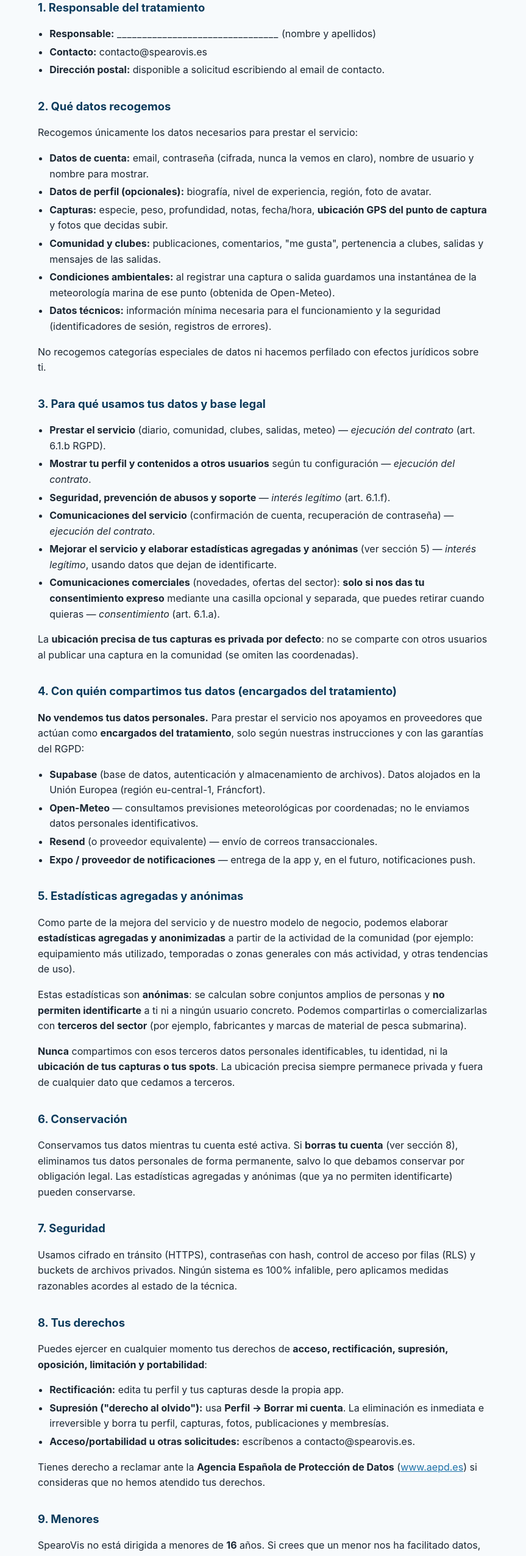
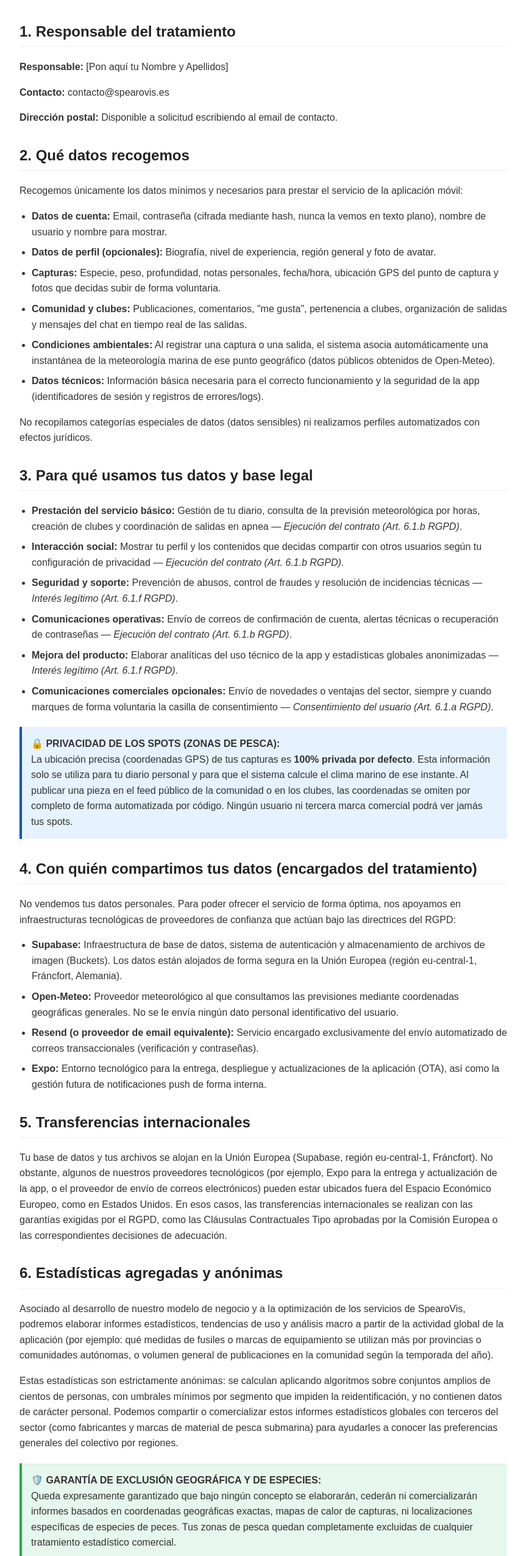
Before and after one commit to JgTechStudio/spearovis-legal, a plain HTML site: page privacidad.html in a window 1280 px wide. Shown: the part 240-2792 px from the top of the page at 61% size, without its empty margins (208-1071 px from the left). Drawn offline with Linux system fonts and the light colour scheme.

Commit message:
Privacidad: +transferencias internacionales, fix ruta de baja, exclusión geográfica y de especies, edad

```diff
--- a/privacidad.html
+++ b/privacidad.html
@@ -1,105 +1,103 @@
 <!DOCTYPE html>
 <html lang="es">
 <head>
-<meta charset="utf-8" />
-<meta name="viewport" content="width=device-width, initial-scale=1" />
-<title>Política de Privacidad — SpearoVis</title>
+    <meta charset="UTF-8">
+    <meta name="viewport" content="width=device-width, initial-scale=1.0">
+    <title>Política de Privacidad - SpearoVis</title>
     <style>
-  :root { color-scheme: light dark; }
-  body {
-    font-family: -apple-system, BlinkMacSystemFont, "Segoe UI", Roboto, Helvetica, Arial, sans-serif;
-    line-height: 1.6; color: #1a2632; background: #f7fafc;
-    max-width: 740px; margin: 0 auto; padding: 28px 20px 64px;
-  }
-  h1 { font-size: 1.7rem; margin: 0 0 4px; }
-  h2 { font-size: 1.15rem; margin: 32px 0 8px; color: #0b3a5b; }
-  .meta { color: #5a7184; font-size: .9rem; margin-bottom: 20px; }
-  .note { background: #fff6e5; border: 1px solid #f0d28a; border-radius: 10px; padding: 12px 14px; font-size: .9rem; color: #6b4e16; }
-  ul { padding-left: 1.2em; }
-  li { margin: 4px 0; }
-  a { color: #1e72a8; }
-  .blank { letter-spacing: 1px; }
-  @media (prefers-color-scheme: dark) {
-    body { color: #e8f1f8; background: #0b2433; }
-    h2 { color: #5ab0e0; }
-    .meta { color: #9fc0d8; }
-    .note { background: #2a2410; border-color: #5c5020; color: #e8d9a8; }
-    a { color: #5ab0e0; }
-  }
+        body { font-family: Arial, sans-serif; line-height: 1.6; color: #333; max-width: 800px; margin: 0 auto; padding: 20px; }
+        h1 { color: #0056b3; border-bottom: 2px solid #0056b3; padding-bottom: 10px; margin-bottom: 20px; }
+        h2 { color: #222; margin-top: 30px; border-bottom: 1px solid #eee; padding-bottom: 5px; }
+        ul { padding-left: 20px; }
+        li { margin-bottom: 8px; }
+        .highlight { background-color: #e6f2ff; padding: 15px; border-left: 4px solid #0056b3; margin: 20px 0; border-radius: 0 4px 4px 0; }
+        .secure { background-color: #e6f7ed; padding: 15px; border-left: 4px solid #28a745; margin: 20px 0; border-radius: 0 4px 4px 0; }
     </style>
 </head>
 <body>
+
     <h1>Política de Privacidad — SpearoVis</h1>
-<p class="meta">Última actualización: 11 de junio de 2026</p>
+    <p><strong>Última actualización:</strong> 11 de junio de 2026</p>
 
-<p>En SpearoVis nos tomamos en serio tu privacidad. Esta política explica qué datos recogemos, para qué los usamos y qué derechos tienes, conforme al Reglamento (UE) 2016/679 (RGPD) y la LOPDGDD.</p>
+    <p>En SpearoVis nos tomamos muy en serio tu privacidad. Esta política explica de forma transparente qué datos recogemos, para qué los usamos y qué derechos tienes, conforme al Reglamento (UE) 2016/679 (RGPD) y la LOPDGDD.</p>
 
     <h2>1. Responsable del tratamiento</h2>
-<ul>
-  <li><strong>Responsable:</strong> <span class="blank">________________________________</span> (nombre y apellidos)</li>
-  <li><strong>Contacto:</strong> contacto@spearovis.es</li>
-  <li><strong>Dirección postal:</strong> disponible a solicitud escribiendo al email de contacto.</li>
-</ul>
+    <p><strong>Responsable:</strong> [Pon aquí tu Nombre y Apellidos]</p>
+    <p><strong>Contacto:</strong> contacto@spearovis.es</p>
+    <p><strong>Dirección postal:</strong> Disponible a solicitud escribiendo al email de contacto.</p>
 
     <h2>2. Qué datos recogemos</h2>
-<p>Recogemos únicamente los datos necesarios para prestar el servicio:</p>
+    <p>Recogemos únicamente los datos mínimos y necesarios para prestar el servicio de la aplicación móvil:</p>
     <ul>
-  <li><strong>Datos de cuenta:</strong> email, contraseña (cifrada, nunca la vemos en claro), nombre de usuario y nombre para mostrar.</li>
-  <li><strong>Datos de perfil (opcionales):</strong> biografía, nivel de experiencia, región, foto de avatar.</li>
-  <li><strong>Capturas:</strong> especie, peso, profundidad, notas, fecha/hora, <strong>ubicación GPS del punto de captura</strong> y fotos que decidas subir.</li>
-  <li><strong>Comunidad y clubes:</strong> publicaciones, comentarios, "me gusta", pertenencia a clubes, salidas y mensajes de las salidas.</li>
-  <li><strong>Condiciones ambientales:</strong> al registrar una captura o salida guardamos una instantánea de la meteorología marina de ese punto (obtenida de Open-Meteo).</li>
-  <li><strong>Datos técnicos:</strong> información mínima necesaria para el funcionamiento y la seguridad (identificadores de sesión, registros de errores).</li>
+        <li><strong>Datos de cuenta:</strong> Email, contraseña (cifrada mediante hash, nunca la vemos en texto plano), nombre de usuario y nombre para mostrar.</li>
+        <li><strong>Datos de perfil (opcionales):</strong> Biografía, nivel de experiencia, región general y foto de avatar.</li>
+        <li><strong>Capturas:</strong> Especie, peso, profundidad, notas personales, fecha/hora, ubicación GPS del punto de captura y fotos que decidas subir de forma voluntaria.</li>
+        <li><strong>Comunidad y clubes:</strong> Publicaciones, comentarios, "me gusta", pertenencia a clubes, organización de salidas y mensajes del chat en tiempo real de las salidas.</li>
+        <li><strong>Condiciones ambientales:</strong> Al registrar una captura o una salida, el sistema asocia automáticamente una instantánea de la meteorología marina de ese punto geográfico (datos públicos obtenidos de Open-Meteo).</li>
+        <li><strong>Datos técnicos:</strong> Información básica necesaria para el correcto funcionamiento y la seguridad de la app (identificadores de sesión y registros de errores/logs).</li>
     </ul>
-<p>No recogemos categorías especiales de datos ni hacemos perfilado con efectos jurídicos sobre ti.</p>
+    <p>No recopilamos categorías especiales de datos (datos sensibles) ni realizamos perfiles automatizados con efectos jurídicos.</p>
 
     <h2>3. Para qué usamos tus datos y base legal</h2>
     <ul>
-  <li><strong>Prestar el servicio</strong> (diario, comunidad, clubes, salidas, meteo) — <em>ejecución del contrato</em> (art. 6.1.b RGPD).</li>
-  <li><strong>Mostrar tu perfil y contenidos a otros usuarios</strong> según tu configuración — <em>ejecución del contrato</em>.</li>
-  <li><strong>Seguridad, prevención de abusos y soporte</strong> — <em>interés legítimo</em> (art. 6.1.f).</li>
-  <li><strong>Comunicaciones del servicio</strong> (confirmación de cuenta, recuperación de contraseña) — <em>ejecución del contrato</em>.</li>
-  <li><strong>Mejorar el servicio y elaborar estadísticas agregadas y anónimas</strong> (ver sección 5) — <em>interés legítimo</em>, usando datos que dejan de identificarte.</li>
-  <li><strong>Comunicaciones comerciales</strong> (novedades, ofertas del sector): <strong>solo si nos das tu consentimiento expreso</strong> mediante una casilla opcional y separada, que puedes retirar cuando quieras — <em>consentimiento</em> (art. 6.1.a).</li>
+        <li><strong>Prestación del servicio básico:</strong> Gestión de tu diario, consulta de la previsión meteorológica por horas, creación de clubes y coordinación de salidas en apnea — <em>Ejecución del contrato (Art. 6.1.b RGPD)</em>.</li>
+        <li><strong>Interacción social:</strong> Mostrar tu perfil y los contenidos que decidas compartir con otros usuarios según tu configuración de privacidad — <em>Ejecución del contrato (Art. 6.1.b RGPD)</em>.</li>
+        <li><strong>Seguridad y soporte:</strong> Prevención de abusos, control de fraudes y resolución de incidencias técnicas — <em>Interés legítimo (Art. 6.1.f RGPD)</em>.</li>
+        <li><strong>Comunicaciones operativas:</strong> Envío de correos de confirmación de cuenta, alertas técnicas o recuperación de contraseñas — <em>Ejecución del contrato (Art. 6.1.b RGPD)</em>.</li>
+        <li><strong>Mejora del producto:</strong> Elaborar analíticas del uso técnico de la app y estadísticas globales anonimizadas — <em>Interés legítimo (Art. 6.1.f RGPD)</em>.</li>
+        <li><strong>Comunicaciones comerciales opcionales:</strong> Envío de novedades o ventajas del sector, siempre y cuando marques de forma voluntaria la casilla de consentimiento — <em>Consentimiento del usuario (Art. 6.1.a RGPD)</em>.</li>
     </ul>
-<p>La <strong>ubicación precisa de tus capturas es privada por defecto</strong>: no se comparte con otros usuarios al publicar una captura en la comunidad (se omiten las coordenadas).</p>
+
+    <div class="highlight">
+        <strong>🔒 PRIVACIDAD DE LOS SPOTS (ZONAS DE PESCA):</strong><br>
+        La ubicación precisa (coordenadas GPS) de tus capturas es <strong>100% privada por defecto</strong>. Esta información solo se utiliza para tu diario personal y para que el sistema calcule el clima marino de ese instante. Al publicar una pieza en el feed público de la comunidad o en los clubes, las coordenadas se omiten por completo de forma automatizada por código. Ningún usuario ni tercera marca comercial podrá ver jamás tus spots.
+    </div>
 
     <h2>4. Con quién compartimos tus datos (encargados del tratamiento)</h2>
-<p><strong>No vendemos tus datos personales.</strong> Para prestar el servicio nos apoyamos en proveedores que actúan como <strong>encargados del tratamiento</strong>, solo según nuestras instrucciones y con las garantías del RGPD:</p>
+    <p>No vendemos tus datos personales. Para poder ofrecer el servicio de forma óptima, nos apoyamos en infraestructuras tecnológicas de proveedores de confianza que actúan bajo las directrices del RGPD:</p>
     <ul>
-  <li><strong>Supabase</strong> (base de datos, autenticación y almacenamiento de archivos). Datos alojados en la Unión Europea (región eu-central-1, Fráncfort).</li>
-  <li><strong>Open-Meteo</strong> — consultamos previsiones meteorológicas por coordenadas; no le enviamos datos personales identificativos.</li>
-  <li><strong>Resend</strong> (o proveedor equivalente) — envío de correos transaccionales.</li>
-  <li><strong>Expo / proveedor de notificaciones</strong> — entrega de la app y, en el futuro, notificaciones push.</li>
+        <li><strong>Supabase:</strong> Infraestructura de base de datos, sistema de autenticación y almacenamiento de archivos de imagen (Buckets). Los datos están alojados de forma segura en la Unión Europea (región eu-central-1, Fráncfort, Alemania).</li>
+        <li><strong>Open-Meteo:</strong> Proveedor meteorológico al que consultamos las previsiones mediante coordenadas geográficas generales. No se le envía ningún dato personal identificativo del usuario.</li>
+        <li><strong>Resend (o proveedor de email equivalente):</strong> Servicio encargado exclusivamente del envío automatizado de correos transaccionales (verificación y contraseñas).</li>
+        <li><strong>Expo:</strong> Entorno tecnológico para la entrega, despliegue y actualizaciones de la aplicación (OTA), así como la gestión futura de notificaciones push de forma interna.</li>
     </ul>
 
-<h2>5. Estadísticas agregadas y anónimas</h2>
-<p>Como parte de la mejora del servicio y de nuestro modelo de negocio, podemos elaborar <strong>estadísticas agregadas y anonimizadas</strong> a partir de la actividad de la comunidad (por ejemplo: equipamiento más utilizado, temporadas o zonas generales con más actividad, y otras tendencias de uso).</p>
-<p>Estas estadísticas son <strong>anónimas</strong>: se calculan sobre conjuntos amplios de personas y <strong>no permiten identificarte</strong> a ti ni a ningún usuario concreto. Podemos compartirlas o comercializarlas con <strong>terceros del sector</strong> (por ejemplo, fabricantes y marcas de material de pesca submarina).</p>
-<p><strong>Nunca</strong> compartimos con esos terceros datos personales identificables, tu identidad, ni la <strong>ubicación de tus capturas o tus spots</strong>. La ubicación precisa siempre permanece privada y fuera de cualquier dato que cedamos a terceros.</p>
+    <h2>5. Transferencias internacionales</h2>
+    <p>Tu base de datos y tus archivos se alojan en la Unión Europea (Supabase, región eu-central-1, Fráncfort). No obstante, algunos de nuestros proveedores tecnológicos (por ejemplo, Expo para la entrega y actualización de la app, o el proveedor de envío de correos electrónicos) pueden estar ubicados fuera del Espacio Económico Europeo, como en Estados Unidos. En esos casos, las transferencias internacionales se realizan con las garantías exigidas por el RGPD, como las Cláusulas Contractuales Tipo aprobadas por la Comisión Europea o las correspondientes decisiones de adecuación.</p>
 
-<h2>6. Conservación</h2>
-<p>Conservamos tus datos mientras tu cuenta esté activa. Si <strong>borras tu cuenta</strong> (ver sección 8), eliminamos tus datos personales de forma permanente, salvo lo que debamos conservar por obligación legal. Las estadísticas agregadas y anónimas (que ya no permiten identificarte) pueden conservarse.</p>
+    <h2>6. Estadísticas agregadas y anónimas</h2>
+    <p>Asociado al desarrollo de nuestro modelo de negocio y a la optimización de los servicios de SpearoVis, podremos elaborar informes estadísticos, tendencias de uso y análisis macro a partir de la actividad global de la aplicación (por ejemplo: qué medidas de fusiles o marcas de equipamiento se utilizan más por provincias o comunidades autónomas, o volumen general de publicaciones en la comunidad según la temporada del año).</p>
+    <p>Estas estadísticas son estrictamente anónimas: se calculan aplicando algoritmos sobre conjuntos amplios de cientos de personas, con umbrales mínimos por segmento que impiden la reidentificación, y no contienen datos de carácter personal. Podemos compartir o comercializar estos informes estadísticos globales con terceros del sector (como fabricantes y marcas de material de pesca submarina) para ayudarles a conocer las preferencias generales del colectivo por regiones.</p>
 
-<h2>7. Seguridad</h2>
-<p>Usamos cifrado en tránsito (HTTPS), contraseñas con hash, control de acceso por filas (RLS) y buckets de archivos privados. Ningún sistema es 100% infalible, pero aplicamos medidas razonables acordes al estado de la técnica.</p>
+    <div class="secure">
+        <strong>🛡️ GARANTÍA DE EXCLUSIÓN GEOGRÁFICA Y DE ESPECIES:</strong><br>
+        Queda expresamente garantizado que bajo ningún concepto se elaborarán, cederán ni comercializarán informes basados en coordenadas geográficas exactas, mapas de calor de capturas, ni localizaciones específicas de especies de peces. Tus zonas de pesca quedan completamente excluidas de cualquier tratamiento estadístico comercial.
+    </div>
 
-<h2>8. Tus derechos</h2>
-<p>Puedes ejercer en cualquier momento tus derechos de <strong>acceso, rectificación, supresión, oposición, limitación y portabilidad</strong>:</p>
+    <h2>7. Conservación de los datos</h2>
+    <p>Conservamos tus datos personales únicamente mientras tu cuenta se mantenga activa dentro de la plataforma. Si decides dar de baja tu perfil (ver sección 9), ejecutamos una purga inmediata de tus datos de identidad, fotos, publicaciones y coordenadas geográficas de nuestras tablas operativas.</p>
+    <p>No obstante, de cara a cumplir con el fin legítimo de entrenar y mejorar nuestra futura inteligencia artificial predictiva de visibilidad marina, <strong>los datos puramente meteorológicos y el tipo de especie capturada podrán conservarse de forma 100% anónima</strong>, desvinculados de forma irreversible de cualquier usuario o coordenada exacta, por lo que dejan de ser considerados datos personales bajo el RGPD.</p>
+
+    <h2>8. Seguridad de la información</h2>
+    <p>Aplicamos medidas técnicas razonables acordes al estado de la tecnología actual para proteger tus datos: conexiones seguras mediante cifrado en tránsito (HTTPS), contraseñas protegidas por algoritmos de hash y políticas estrictas de control de acceso por filas (RLS) en la base de datos de Supabase, asegurando que nadie pueda consultar información que no le pertenezca.</p>
+
+    <h2>9. Tus derechos</h2>
+    <p>El RGPD te otorga los derechos de acceso, rectificación, supresión ("derecho al olvido"), oposición, limitación del tratamiento y portabilidad de tus datos personales. Puedes ejercerlos de la siguiente manera:</p>
     <ul>
-  <li><strong>Rectificación:</strong> edita tu perfil y tus capturas desde la propia app.</li>
-  <li><strong>Supresión ("derecho al olvido"):</strong> usa <strong>Perfil → Borrar mi cuenta</strong>. La eliminación es inmediata e irreversible y borra tu perfil, capturas, fotos, publicaciones y membresías.</li>
-  <li><strong>Acceso/portabilidad u otras solicitudes:</strong> escríbenos a contacto@spearovis.es.</li>
+        <li><strong>Rectificación:</strong> Puedes modificar los datos de tu perfil, tus capturas y publicaciones directamente editándolos dentro de la propia aplicación móvil.</li>
+        <li><strong>Supresión / Baja:</strong> Puedes eliminar tu cuenta de forma autónoma acudiendo a <em>Perfil → Borrar mi cuenta</em>. Este proceso es inmediato, definitivo e irreversible.</li>
+        <li><strong>Acceso y otras solicitudes:</strong> Para solicitar una copia de tus datos o cualquier otra consulta legal, puedes escribirnos directamente a <a href="mailto:contacto@spearovis.es">contacto@spearovis.es</a> aportando una prueba que verifique tu identidad como titular de la cuenta.</li>
     </ul>
-<p>Tienes derecho a reclamar ante la <strong>Agencia Española de Protección de Datos</strong> (<a href="https://www.aepd.es">www.aepd.es</a>) si consideras que no hemos atendido tus derechos.</p>
+    <p>Asimismo, tienes derecho a presentar una reclamación formal ante la Agencia Española de Protección de Datos (<a href="https://www.aepd.es" target="_blank">www.aepd.es</a>) si consideras que tus derechos no han sido debidamente atendidos.</p>
 
-<h2>9. Menores</h2>
-<p>SpearoVis no está dirigida a menores de <strong>16</strong> años. Si crees que un menor nos ha facilitado datos, contáctanos y los eliminaremos.</p>
+    <h2>10. Menores de edad</h2>
+    <p>SpearoVis es una aplicación de uso exclusivo para personas de <strong>16 años o más</strong>, edad mínima que establecemos para el uso del servicio dado su componente de actividad acuática en apnea. Si detectamos el registro de un menor de dicha edad, procederemos al borrado inmediato de su cuenta y de sus datos.</p>
 
-<h2>10. Cambios en esta política</h2>
-<p>Podemos actualizar esta política. Publicaremos la versión vigente en la app y, si los cambios son relevantes, te avisaremos.</p>
+    <h2>11. Modificaciones de la política</h2>
+    <p>Nos reservamos el derecho a actualizar esta Política de Privacidad para adaptarla a futuras novedades legislativas o técnicas de la app. Publicaremos siempre la versión vigente con su fecha correspondiente en el menú de la aplicación y te notificaremos dentro de la interfaz si se realizan cambios sustanciales que afecten a tus derechos.</p>
 
-<h2>11. Contacto</h2>
-<p>Para cualquier cuestión sobre privacidad: contacto@spearovis.es.</p>
+    <h2>12. Contacto</h2>
+    <p>Para resolver cualquier duda relacionada con el tratamiento de tu privacidad en SpearoVis, puedes escribirnos en cualquier momento a: <a href="mailto:contacto@spearovis.es">contacto@spearovis.es</a>.</p>
+
 </body>
 </html>
```
Lines whose indentation alone changed are shown as unchanged.
